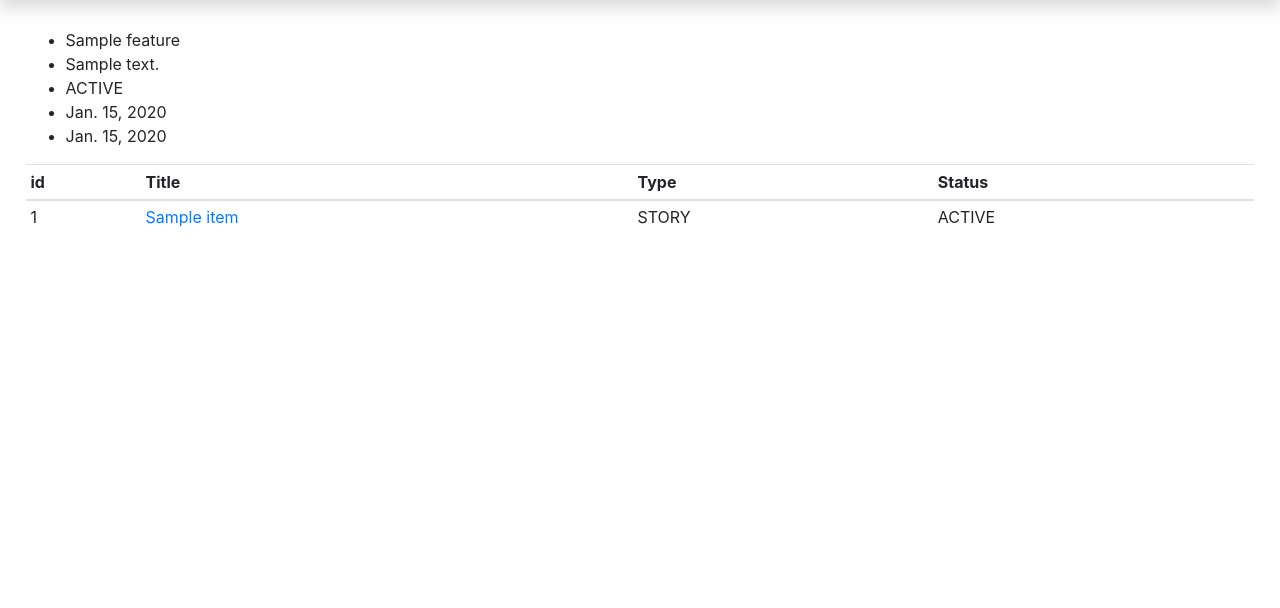
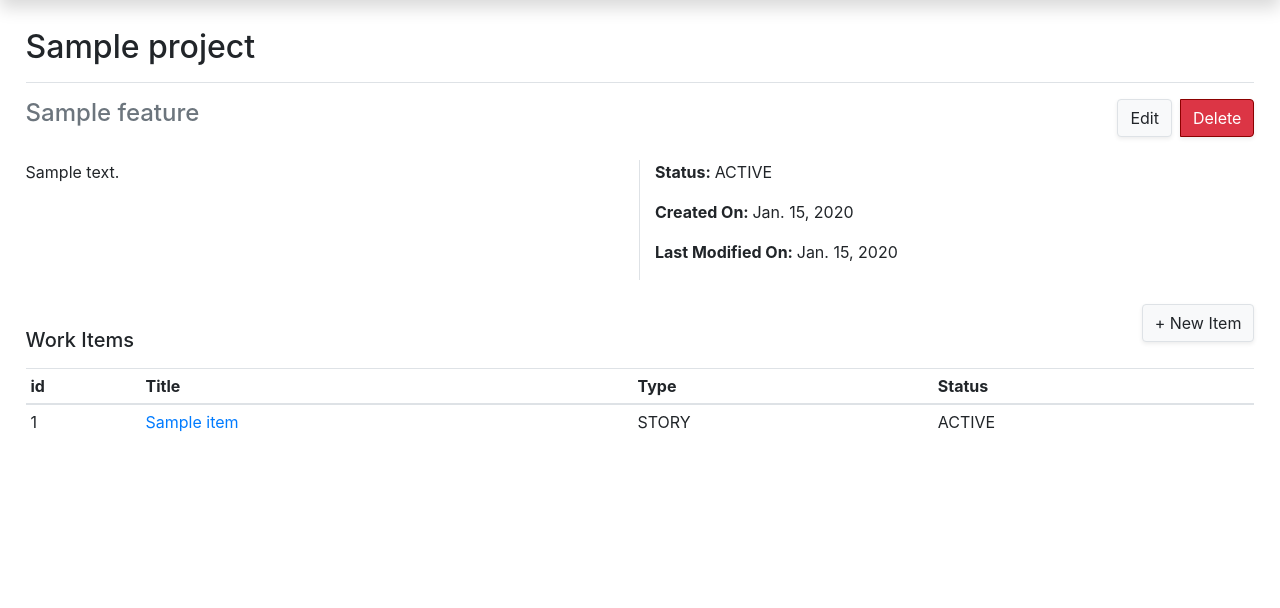
Before and after one commit to cjhelms/worktracker, a Django app: page /1/1 in a window 1280 px wide. Shown: the part 62-670 px from the top of the page. Run offline with Django 3.2, Linux system fonts and the light colour scheme; tables that the repository leaves empty hold one stand-in row (values such as "Sample post"); some libraries are stand-ins or nearby versions.

Commit message:
Added UI for detail_feature html & updated list_feature html

```diff
--- a/boards/templates/boards/detail_feature.html
+++ b/boards/templates/boards/detail_feature.html
@@ -3,14 +3,50 @@
     {{project.title}}
 {% endblock %}
 {% block content %}
-    <ul>
-        <li>{{active_feature.title}}</li>
+    <div class="border-bottom pb-2 mb-3">
+        <h2>{{active_project}}</h2>
+    </div>
+    <div class="row">
+        <div class="col-md-6">
+            <h4 class="pb-2 mb-4 text-muted">{{active_feature}}</h4>
+        </div>
+        <div class="col-md-6 text-right">
+            <div class="btn-group">
+                <form action="{% url 'boards:new_item' active_project.id active_feature.id %}">
+                    <input type="submit" value="Edit" class="btn btn-light border shadow-sm rounded">
+                </form>
+                <button type="button" class="ml-2 btn btn-danger shadow-sm" style="border:1px solid darkred" data-toggle="modal" data-target="#deleteModal">
+                    Delete
+                </button>
+            </div>
+        </div>
+    </div>
+    <div class="row">
+        <div class="col-md-6 border-right">
+            {{active_feature.description}}
+        </div>
+        <div class="col-md-6">
+            <p><span class="font-weight-bold"> Status: </span>{{active_feature.status}}</p>
+            <p><span class="font-weight-bold"> Created On: </span>{{active_feature.created_date}}</p>
+            <p><span class="font-weight-bold"> Last Modified On: </span>{{active_feature.modified_date}}</p>
+        </div>
+    </div>
+    {% comment %} <ul>
         <li>{{active_feature.description}}</li>
         <li>{{active_feature.status}}</li>
         <li>{{active_feature.created_date}}</li>
         <li>{{active_feature.modified_date}}</li>
-    </ul>
-    {% if active_feature.items.all %}
+    </ul> {% endcomment %}
+    <div class="row mt-4">
+        <div class="col-md-6">
+            <h5 class="pb-2 mt-4">Work Items</h5>
+        </div>
+        <div class="col-md-6 text-right">
+            <form action="{% url 'boards:new_item' active_project.id active_feature.id %}">
+                <input type="submit" value="+ New Item" class="btn btn-light border shadow-sm rounded">
+            </form>
+        </div>
+    </div>
     <table class="table table-sm">
         <thead>
             <tr>
@@ -31,7 +67,32 @@
             {% endfor %}
         </tbody>
     </table>
-    {% else %}
-        No items under feature.
+    {% if not active_feature.items.all %}
+        <p class="text-center">{{active_feature}} has no items</p>
     {% endif %}
+
+    <!-- Modal -->
+    <div class="modal fade" id="deleteModal" tabindex="-1" role="dialog" aria-labelledby="deleteModal" aria-hidden="true">
+        <div class="modal-dialog" role="document">
+            <div class="modal-content">
+                <div class="modal-header">
+                    <h5 class="modal-title" id="exampleModalLabel">Are you sure?</h5>
+                    <button type="button" class="close" data-dismiss="modal" aria-label="Close">
+                        <span aria-hidden="true">&times;</span>
+                    </button>
+                </div>
+                <div class="modal-body">
+                    All items and tasks under this feature will be deleted. This action cannot be undone.
+                </div>
+                <div class="modal-footer">
+                    <div class="btn-group">
+                        <form action="{% url 'boards:delete_feature' active_project.id active_feature.id %}">
+                            <input type="submit" value="Delete" class="btn btn-danger shadow-sm" style="border:1px solid darkred">
+                        </form>
+                        <button type="button" class="ml-2 btn btn-light border shadow-sm rounded" data-dismiss="modal">Cancel</button>
+                    </div>
+                </div>
+            </div>
+        </div>
+    </div>
 {% endblock %}
--- a/boards/templates/boards/index.html
+++ b/boards/templates/boards/index.html
@@ -5,10 +5,10 @@
 {% block content %}
     <div class="border-bottom pb-2 mb-4">
         <div class="row">
-            <div class="col-6">
+            <div class="col-md-6">
                 <h2>Projects</h2>
             </div>
-            <div class="col-6 text-right">
+            <div class="col-md-6 text-right">
                 <form action="{% url 'boards:new_project' %}">
                     <input type="submit" value="+ New Project" class="btn btn-light border shadow-sm rounded">
                 </form>
--- a/boards/views.py
+++ b/boards/views.py
@@ -70,7 +70,7 @@ def new_feature(request, project_id):
             now = datetime.now().date()
             Feature(project=active_project, title=title, description=description,
                     created_date=now, modified_date=now).save()
-            return HttpResponseRedirect(reverse('boards:project', args=(active_project.id,)))
+            return HttpResponseRedirect(reverse('boards:list_feature', args=(active_project.id,)))
     else:
         form = NewFeatureForm()
     return render(request, 'boards/new_feature.html', {'form': form, 'active_project': active_project})
@@ -79,10 +79,10 @@ def new_feature(request, project_id):
 def delete_feature(request, project_id, feature_id):
     active_feature = get_object_or_404(Feature, pk=feature_id)
     active_project = get_object_or_404(Project, pk=project_id)
-    if request.method == 'POST':
-        active_feature.delete()
-        return HttpResponseRedirect(reverse('boards:project', args=(active_project.id,)))
-    return HttpResponseRedirect(reverse('boards:project', args=(active_project.id,)))
+    title = active_feature.title
+    active_feature.delete()
+    messages.success(request, f'{title} has been deleted.')
+    return HttpResponseRedirect(reverse('boards:list_feature', args=(active_project.id,)))
 
 def list_item(request, project_id):
     active_project = get_object_or_404(Project, pk=project_id)
```
Also changed, not shown: boards/templates/boards/list_feature.html (+18 -1 lines), boards/test.py (deleted, +0 -18 lines). Lines whose indentation alone changed are shown as unchanged.
